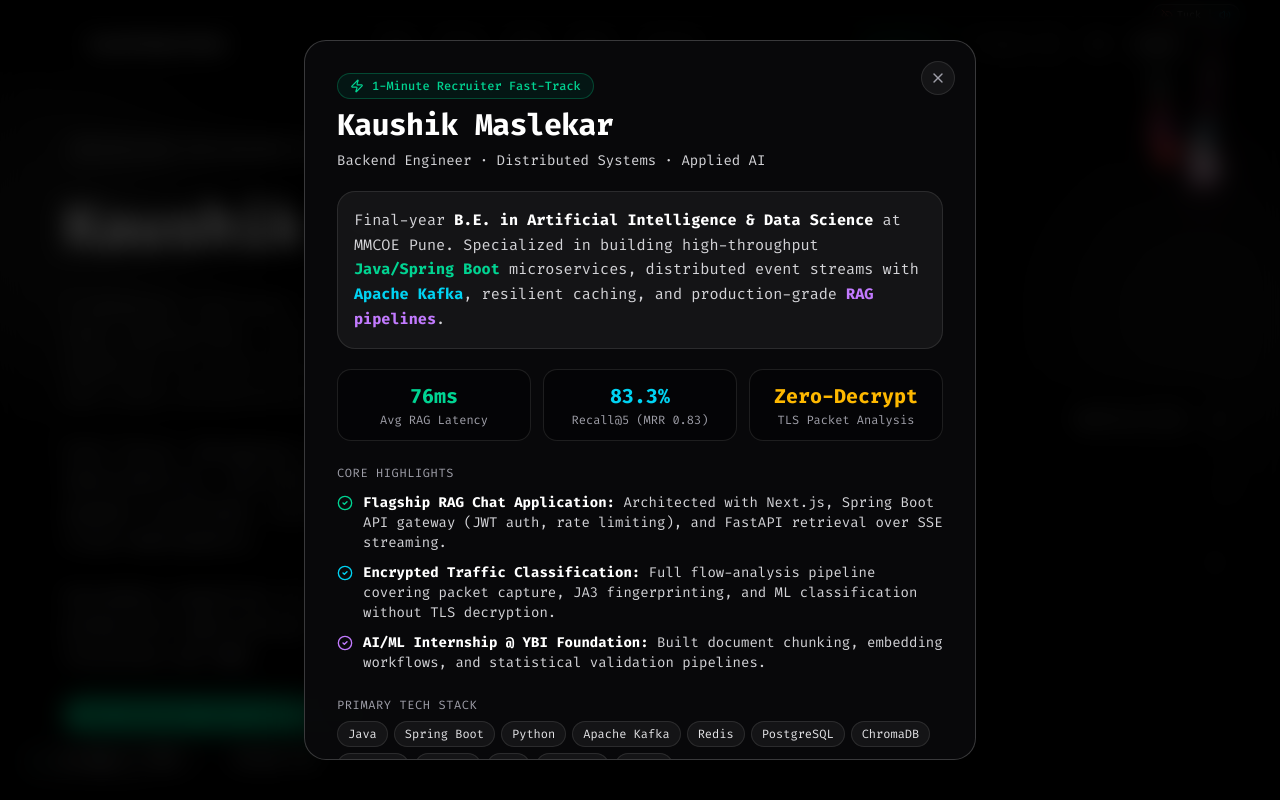
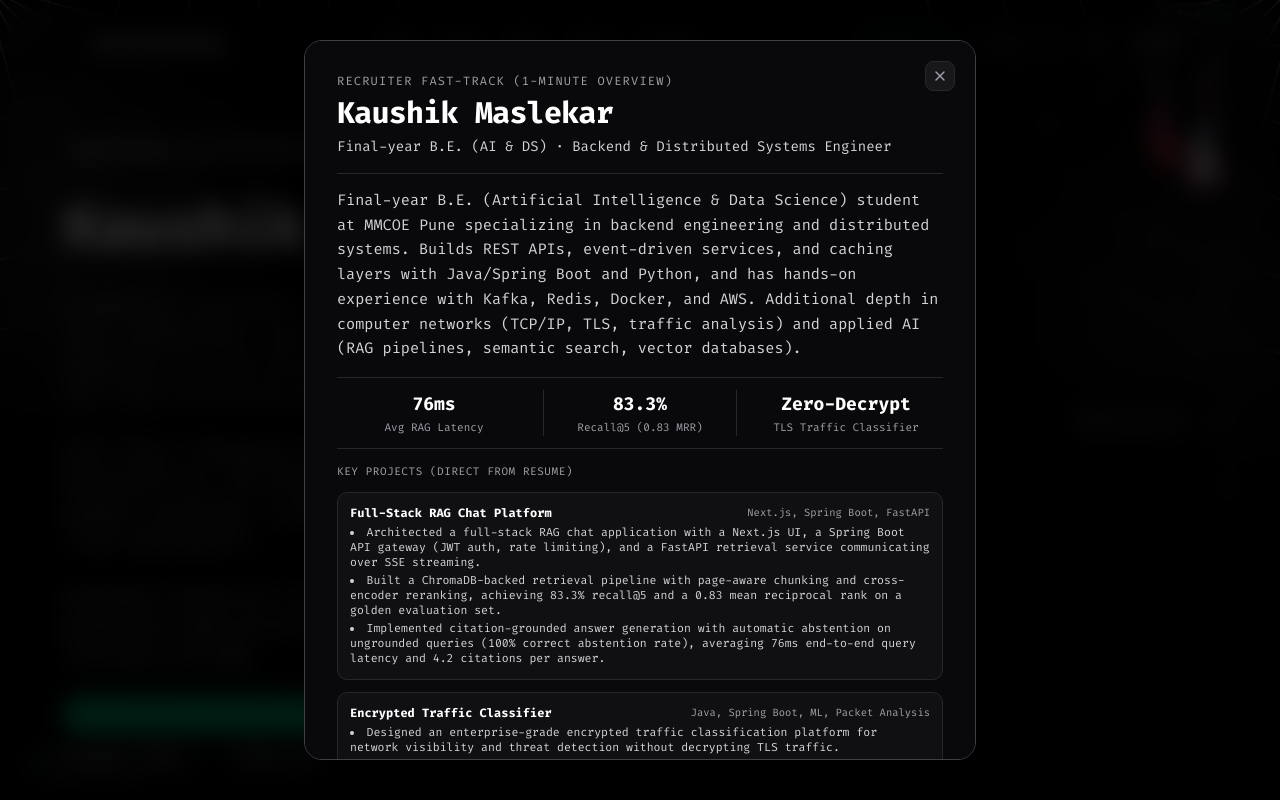
Before and after one commit to KaushikMaslekar/Personal-Portfolio, a Next.js app: page / in a window 1280 px wide. Both pictures are taken after a click on the button "Recruiter Fast-Track (1-Min)". Shown: the top 800 px of the page. Built offline with nearby package versions, Linux system fonts and the light colour scheme.

Commit message:
style: refine Recruiter Fast-Track font sizes, exact resume copy, and restore background webs

```diff
--- a/components/RecruiterModal.tsx
+++ b/components/RecruiterModal.tsx
@@ -3,20 +3,12 @@
 import { useEffect, useState } from "react";
 import { motion, AnimatePresence } from "framer-motion";
 import {
-  Zap,
   X,
-  FileText,
   Copy,
   Check,
   Download,
-  ExternalLink,
-  GraduationCap,
-  Briefcase,
-  Layers,
-  Sparkles,
   Phone,
   Mail,
-  ShieldCheck,
   CheckCircle2,
 } from "lucide-react";
 import Link from "next/link";
@@ -49,132 +41,159 @@ export function RecruiterModal() {
       <AnimatePresence>
         {isOpen && (
           <div
-            className="fixed inset-0 z-[100] flex items-center justify-center p-3 sm:p-6 bg-black/75 backdrop-blur-md overflow-y-auto"
+            className="fixed inset-0 z-[100] flex items-center justify-center p-3 sm:p-6 bg-black/80 backdrop-blur-md overflow-y-auto"
             onClick={() => setIsOpen(false)}
           >
             <motion.div
-              initial={{ scale: 0.92, opacity: 0, y: 16 }}
+              initial={{ scale: 0.94, opacity: 0, y: 12 }}
               animate={{ scale: 1, opacity: 1, y: 0 }}
-              exit={{ scale: 0.92, opacity: 0, y: 16 }}
-              transition={{ type: "spring", damping: 22, stiffness: 260 }}
+              exit={{ scale: 0.94, opacity: 0, y: 12 }}
+              transition={{ duration: 0.2, ease: "easeOut" }}
               onClick={(e) => e.stopPropagation()}
-              className="relative w-full max-w-2xl max-h-[90vh] overflow-y-auto rounded-3xl border border-white/20 bg-zinc-950/95 p-6 sm:p-8 text-zinc-100 shadow-[0_25px_60px_-15px_rgba(0,0,0,0.9)] backdrop-blur-2xl"
+              className="relative w-full max-w-2xl max-h-[90vh] overflow-y-auto rounded-2xl border border-zinc-700 bg-zinc-950 p-6 sm:p-8 text-white shadow-2xl"
             >
               {/* Close Button */}
               <button
                 onClick={() => setIsOpen(false)}
-                className="absolute top-5 right-5 rounded-full border border-white/10 bg-white/5 p-2 text-zinc-400 hover:bg-white/10 hover:text-white transition-colors cursor-pointer"
+                className="absolute top-5 right-5 rounded-md border border-zinc-800 bg-zinc-900 p-1.5 text-zinc-400 hover:bg-zinc-800 hover:text-white transition-colors cursor-pointer"
                 title="Close"
               >
                 <X className="size-4" />
               </button>
 
-              {/* Header Badge & Title */}
-              <div className="space-y-2">
-                <div className="inline-flex items-center gap-2 rounded-full border border-emerald-500/30 bg-emerald-950/40 px-3 py-1 text-xs font-mono font-medium text-emerald-400">
-                  <Zap className="size-3.5" />
-                  <span>1-Minute Recruiter Fast-Track</span>
-                </div>
-                <h2 className="text-2xl sm:text-3xl font-display font-bold text-white tracking-tight">
+              {/* Header */}
+              <div className="space-y-1.5 border-b border-zinc-800 pb-4">
+                <p className="font-mono text-xs uppercase tracking-widest text-zinc-400">
+                  Recruiter Fast-Track (1-Minute Overview)
+                </p>
+                <h2 className="text-2xl sm:text-3xl font-bold tracking-tight text-white">
                   Kaushik Maslekar
                 </h2>
                 <p className="text-sm text-zinc-300 font-mono">
-                  Backend Engineer · Distributed Systems · Applied AI
+                  Final-year B.E. (AI &amp; DS) · Backend &amp; Distributed Systems Engineer
                 </p>
               </div>
 
-              {/* Quick Summary Snapshot */}
-              <div className="mt-5 rounded-2xl border border-white/10 bg-white/5 p-4 text-xs sm:text-sm text-zinc-300 leading-relaxed space-y-2">
+              {/* Summary */}
+              <div className="mt-3.5 text-xs text-zinc-300 leading-relaxed">
                 <p>
-                  Final-year <strong className="text-white">B.E. in Artificial Intelligence &amp; Data Science</strong> at MMCOE Pune.
-                  Specialized in building high-throughput <strong className="text-emerald-400">Java/Spring Boot</strong> microservices,
-                  distributed event streams with <strong className="text-cyan-400">Apache Kafka</strong>, resilient caching, and production-grade
-                  <strong className="text-purple-400"> RAG pipelines</strong>.
+                  Final-year B.E. (Artificial Intelligence &amp; Data Science) student at MMCOE Pune specializing in backend engineering and distributed systems. Builds REST APIs, event-driven services, and caching layers with Java/Spring Boot and Python, and has hands-on experience with Kafka, Redis, Docker, and AWS. Additional depth in computer networks (TCP/IP, TLS, traffic analysis) and applied AI (RAG pipelines, semantic search, vector databases).
                 </p>
               </div>
 
               {/* Verified Metrics Grid */}
-              <div className="mt-5 grid grid-cols-3 gap-3">
-                <div className="rounded-xl border border-white/10 bg-black/40 p-3 text-center">
-                  <p className="text-base sm:text-xl font-bold font-mono text-emerald-400">76ms</p>
-                  <p className="text-[10px] sm:text-xs text-zinc-400 mt-0.5">Avg RAG Latency</p>
+              <div className="mt-4 grid grid-cols-3 gap-3 border-y border-zinc-800 py-3">
+                <div className="text-center">
+                  <p className="text-base sm:text-lg font-bold font-mono text-white">76ms</p>
+                  <p className="text-[10px] sm:text-[11px] text-zinc-400 mt-0.5">Avg RAG Latency</p>
                 </div>
-                <div className="rounded-xl border border-white/10 bg-black/40 p-3 text-center">
-                  <p className="text-base sm:text-xl font-bold font-mono text-cyan-400">83.3%</p>
-                  <p className="text-[10px] sm:text-xs text-zinc-400 mt-0.5">Recall@5 (MRR 0.83)</p>
+                <div className="text-center border-x border-zinc-800">
+                  <p className="text-base sm:text-lg font-bold font-mono text-white">83.3%</p>
+                  <p className="text-[10px] sm:text-[11px] text-zinc-400 mt-0.5">Recall@5 (0.83 MRR)</p>
                 </div>
-                <div className="rounded-xl border border-white/10 bg-black/40 p-3 text-center">
-                  <p className="text-base sm:text-xl font-bold font-mono text-amber-400">Zero-Decrypt</p>
-                  <p className="text-[10px] sm:text-xs text-zinc-400 mt-0.5">TLS Packet Analysis</p>
+                <div className="text-center">
+                  <p className="text-base sm:text-lg font-bold font-mono text-white">Zero-Decrypt</p>
+                  <p className="text-[10px] sm:text-[11px] text-zinc-400 mt-0.5">TLS Traffic Classifier</p>
                 </div>
               </div>
 
-              {/* Key Highlights Section */}
-              <div className="mt-6 space-y-3 text-xs sm:text-sm">
-                <h3 className="font-mono text-xs uppercase tracking-wider text-zinc-400">Core Highlights</h3>
+              {/* Key Projects Section */}
+              <div className="mt-4 space-y-3 text-xs">
+                <h3 className="font-mono text-[11px] uppercase tracking-wider text-zinc-400">
+                  Key Projects (Direct from Resume)
+                </h3>
 
-                <div className="space-y-2.5">
-                  <div className="flex items-start gap-2.5">
-                    <CheckCircle2 className="size-4 text-emerald-400 shrink-0 mt-0.5" />
-                    <div>
-                      <strong className="text-white">Flagship RAG Chat Application:</strong>
-                      <span className="text-zinc-300"> Architected with Next.js, Spring Boot API gateway (JWT auth, rate limiting), and FastAPI retrieval over SSE streaming.</span>
+                <div className="space-y-3">
+                  {/* Project 1 */}
+                  <div className="space-y-1 rounded-lg border border-zinc-800 bg-zinc-900/50 p-3">
+                    <div className="flex flex-wrap items-center justify-between gap-1">
+                      <h4 className="font-bold text-white text-xs">
+                        Full-Stack RAG Chat Platform
+                      </h4>
+                      <span className="font-mono text-[10.5px] text-zinc-400">
+                        Next.js, Spring Boot, FastAPI
+                      </span>
                     </div>
+                    <ul className="space-y-0.5 text-zinc-300 text-[11.5px] list-disc list-inside">
+                      <li>Architected a full-stack RAG chat application with a Next.js UI, a Spring Boot API gateway (JWT auth, rate limiting), and a FastAPI retrieval service communicating over SSE streaming.</li>
+                      <li>Built a ChromaDB-backed retrieval pipeline with page-aware chunking and cross-encoder reranking, achieving 83.3% recall@5 and a 0.83 mean reciprocal rank on a golden evaluation set.</li>
+                      <li>Implemented citation-grounded answer generation with automatic abstention on ungrounded queries (100% correct abstention rate), averaging 76ms end-to-end query latency and 4.2 citations per answer.</li>
+                    </ul>
                   </div>
 
-                  <div className="flex items-start gap-2.5">
-                    <CheckCircle2 className="size-4 text-cyan-400 shrink-0 mt-0.5" />
-                    <div>
-                      <strong className="text-white">Encrypted Traffic Classification:</strong>
-                      <span className="text-zinc-300"> Full flow-analysis pipeline covering packet capture, JA3 fingerprinting, and ML classification without TLS decryption.</span>
+                  {/* Project 2 */}
+                  <div className="space-y-1 rounded-lg border border-zinc-800 bg-zinc-900/50 p-3">
+                    <div className="flex flex-wrap items-center justify-between gap-1">
+                      <h4 className="font-bold text-white text-xs">
+                        Encrypted Traffic Classifier
+                      </h4>
+                      <span className="font-mono text-[10.5px] text-zinc-400">
+                        Java, Spring Boot, ML, Packet Analysis
+                      </span>
                     </div>
+                    <ul className="space-y-0.5 text-zinc-300 text-[11.5px] list-disc list-inside">
+                      <li>Designed an enterprise-grade encrypted traffic classification platform for network visibility and threat detection without decrypting TLS traffic.</li>
+                      <li>Built a full flow-analysis pipeline covering packet capture, flow reconstruction, and metadata/JA3 fingerprint extraction.</li>
+                      <li>Trained an ML-based traffic classifier and served it through a scalable Spring Boot backend.</li>
+                    </ul>
                   </div>
 
-                  <div className="flex items-start gap-2.5">
-                    <CheckCircle2 className="size-4 text-purple-400 shrink-0 mt-0.5" />
-                    <div>
-                      <strong className="text-white">AI/ML Internship @ YBI Foundation:</strong>
-                      <span className="text-zinc-300"> Built document chunking, embedding workflows, and statistical validation pipelines.</span>
+                  {/* Project 3 */}
+                  <div className="space-y-1 rounded-lg border border-zinc-800 bg-zinc-900/50 p-3">
+                    <div className="flex flex-wrap items-center justify-between gap-1">
+                      <h4 className="font-bold text-white text-xs">
+                        MachinoCare — AI-Powered Predictive Maintenance Platform
+                      </h4>
+                      <span className="font-mono text-[10.5px] text-zinc-400">
+                        FastAPI, IoT (ESP32), Streamlit, PostgreSQL
+                      </span>
                     </div>
+                    <ul className="space-y-0.5 text-zinc-300 text-[11.5px] list-disc list-inside">
+                      <li>Built an end-to-end predictive maintenance system for industrial machinery combining IoT sensors, ML anomaly detection, and real-time monitoring.</li>
+                      <li>Designed a FastAPI backend ingesting ESP32 vibration data over REST/WebSockets, paired with a Streamlit dashboard for live visualization and diagnostics.</li>
+                    </ul>
                   </div>
                 </div>
               </div>
 
-              {/* Core Skill Pills */}
-              <div className="mt-6 space-y-2">
-                <h3 className="font-mono text-xs uppercase tracking-wider text-zinc-400">Primary Tech Stack</h3>
-                <div className="flex flex-wrap gap-1.5">
-                  {[
-                    "Java",
-                    "Spring Boot",
-                    "Python",
-                    "Apache Kafka",
-                    "Redis",
-                    "PostgreSQL",
-                    "ChromaDB",
-                    "FastAPI",
-                    "Docker",
-                    "AWS",
-                    "Next.js",
-                    "JUnit",
-                  ].map((tech) => (
-                    <span
-                      key={tech}
-                      className="rounded-full border border-white/10 bg-white/5 px-2.5 py-1 text-xs text-zinc-200 font-mono"
-                    >
-                      {tech}
-                    </span>
-                  ))}
+              {/* Experience */}
+              <div className="mt-4 space-y-1.5 text-xs">
+                <h3 className="font-mono text-[11px] uppercase tracking-wider text-zinc-400">
+                  Experience
+                </h3>
+                <div className="rounded-lg border border-zinc-800 bg-zinc-900/50 p-3 space-y-1">
+                  <div className="flex flex-wrap items-center justify-between">
+                    <strong className="text-white text-xs">AI/ML Intern — YBI Foundation</strong>
+                    <span className="font-mono text-[10.5px] text-zinc-400">Feb 2026 – May 2026</span>
+                  </div>
+                  <ul className="space-y-0.5 text-zinc-300 text-[11.5px] list-disc list-inside pt-0.5">
+                    <li>Built a Retrieval-Augmented Generation (RAG) application in Python and LangChain to enable document-grounded question answering over large document sets.</li>
+                    <li>Implemented document chunking, embedding generation, and semantic retrieval to improve response accuracy and retrieval relevance.</li>
+                    <li>Ran exploratory data analysis, statistical validation, and data cleaning to prepare datasets for ML experimentation.</li>
+                  </ul>
                 </div>
               </div>
 
-              {/* Fast Action Buttons */}
-              <div className="mt-8 grid grid-cols-1 sm:grid-cols-2 gap-3 pt-4 border-t border-white/10">
+              {/* Technical Skills */}
+              <div className="mt-4 space-y-1.5">
+                <h3 className="font-mono text-[11px] uppercase tracking-wider text-zinc-400">
+                  Technical Skills
+                </h3>
+                <div className="text-[11px] leading-relaxed text-zinc-300 space-y-0.5 font-mono">
+                  <p><strong className="text-white font-sans">Backend &amp; Distributed:</strong> Java, Spring Boot, Microservices, REST APIs, Kafka, Redis, Event-Driven Architecture, Multithreading, Load Balancing</p>
+                  <p><strong className="text-white font-sans">AI/ML:</strong> Python, RAG, Semantic Retrieval, Embeddings, Pinecone, ChromaDB, Vector Search, Pandas, NumPy</p>
+                  <p><strong className="text-white font-sans">Databases &amp; Cloud:</strong> MySQL, MongoDB, PostgreSQL, AWS, Docker, Kubernetes, CI/CD</p>
+                  <p><strong className="text-white font-sans">Testing &amp; Monitoring:</strong> JUnit, Mockito, Prometheus, Grafana, Postman</p>
+                </div>
+              </div>
+
+              {/* Action Buttons */}
+              <div className="mt-6 grid grid-cols-1 sm:grid-cols-2 gap-3 pt-4 border-t border-zinc-800">
                 <Link
                   href="/Kaushik_Maslekar_Resume.pdf"
                   target="_blank"
                   rel="noopener noreferrer"
-                  className="flex items-center justify-center gap-2 rounded-xl bg-white px-4 py-2.5 text-xs sm:text-sm font-semibold text-black hover:bg-zinc-200 transition-colors shadow-lg"
+                  className="flex items-center justify-center gap-2 rounded-lg bg-white px-4 py-2.5 text-xs sm:text-sm font-semibold text-black hover:bg-zinc-200 transition-colors"
                 >
                   <Download className="size-4" />
                   <span>Download Resume PDF</span>
@@ -183,12 +202,12 @@ export function RecruiterModal() {
                 <div className="flex items-center gap-2">
                   <button
                     onClick={copyEmail}
-                    className="flex-1 flex items-center justify-center gap-1.5 rounded-xl border border-white/20 bg-white/5 px-3 py-2.5 text-xs font-mono text-white hover:bg-white/10 transition-colors cursor-pointer"
+                    className="flex-1 flex items-center justify-center gap-1.5 rounded-lg border border-zinc-700 bg-zinc-900 px-3 py-2.5 text-xs font-mono text-white hover:bg-zinc-800 transition-colors cursor-pointer"
                   >
                     {copiedEmail ? (
                       <>
-                        <Check className="size-3.5 text-emerald-400" />
-                        <span className="text-emerald-400">Email Copied!</span>
+                        <Check className="size-3.5 text-white" />
+                        <span>Copied!</span>
                       </>
                     ) : (
                       <>
@@ -200,12 +219,12 @@ export function RecruiterModal() {
 
                   <button
                     onClick={copyPhone}
-                    className="flex-1 flex items-center justify-center gap-1.5 rounded-xl border border-white/20 bg-white/5 px-3 py-2.5 text-xs font-mono text-white hover:bg-white/10 transition-colors cursor-pointer"
+                    className="flex-1 flex items-center justify-center gap-1.5 rounded-lg border border-zinc-700 bg-zinc-900 px-3 py-2.5 text-xs font-mono text-white hover:bg-zinc-800 transition-colors cursor-pointer"
                   >
                     {copiedPhone ? (
                       <>
-                        <Check className="size-3.5 text-emerald-400" />
-                        <span className="text-emerald-400">Phone Copied!</span>
+                        <Check className="size-3.5 text-white" />
+                        <span>Copied!</span>
                       </>
                     ) : (
                       <>
--- a/components/SpiderMan.tsx
+++ b/components/SpiderMan.tsx
@@ -168,6 +168,76 @@ export function SpiderMan() {
 
   return (
     <>
+      {/* ========================================================= */}
+      {/* 🕸️ PROMINENT ATMOSPHERIC BACKGROUND SPIDER-WEBS */}
+      {/* ========================================================= */}
+      <div className="pointer-events-none fixed inset-0 z-0 overflow-hidden select-none opacity-60 dark:opacity-50 transition-opacity duration-700">
+        {/* Top-Left Corner Geometric Spiderweb */}
+        <div className="absolute -top-4 -left-4 w-80 h-80 sm:w-[420px] sm:h-[420px]">
+          <svg viewBox="0 0 300 300" className="w-full h-full stroke-white/50 fill-none" strokeWidth="1.2">
+            <defs>
+              <linearGradient id="webGradTopLeft" x1="0%" y1="0%" x2="100%" y2="100%">
+                <stop offset="0%" stopColor="#ffffff" stopOpacity="0.9" />
+                <stop offset="50%" stopColor="#e2e8f0" stopOpacity="0.5" />
+                <stop offset="100%" stopColor="#94a3b8" stopOpacity="0.1" />
+              </linearGradient>
+            </defs>
+            {/* Radial Web Struts */}
+            <path d="M0 0 L300 0" stroke="url(#webGradTopLeft)" />
+            <path d="M0 0 L290 80" stroke="url(#webGradTopLeft)" />
+            <path d="M0 0 L260 150" stroke="url(#webGradTopLeft)" />
+            <path d="M0 0 L210 210" stroke="url(#webGradTopLeft)" />
+            <path d="M0 0 L150 260" stroke="url(#webGradTopLeft)" />
+            <path d="M0 0 L80 290" stroke="url(#webGradTopLeft)" />
+            <path d="M0 0 L0 300" stroke="url(#webGradTopLeft)" />
+
+            {/* Concentric Web Spirals */}
+            <path d="M50 0 Q45 20 40 40 Q20 45 0 50" stroke="url(#webGradTopLeft)" strokeWidth="1.4" />
+            <path d="M100 0 Q90 40 75 75 Q40 90 0 100" stroke="url(#webGradTopLeft)" strokeWidth="1.4" />
+            <path d="M150 0 Q135 60 110 110 Q60 135 0 150" stroke="url(#webGradTopLeft)" strokeWidth="1.3" />
+            <path d="M200 0 Q180 80 145 145 Q80 180 0 200" stroke="url(#webGradTopLeft)" strokeWidth="1.2" />
+            <path d="M250 0 Q225 100 180 180 Q100 225 0 250" stroke="url(#webGradTopLeft)" strokeWidth="1.1" />
+            <path d="M300 0 Q270 120 215 215 Q120 270 0 300" stroke="url(#webGradTopLeft)" strokeWidth="1.0" strokeDasharray="3 3" />
+          </svg>
+        </div>
+
+        {/* Top-Right Corner Spidey Web Canopy (Framing Spidey & Gwen) */}
+        <div className="absolute -top-6 -right-6 w-88 h-88 sm:w-[460px] sm:h-[460px]">
+          <svg viewBox="0 0 300 300" className="w-full h-full stroke-white/50 fill-none" strokeWidth="1.2">
+            <defs>
+              <linearGradient id="webGradTopRight" x1="100%" y1="0%" x2="0%" y2="100%">
+                <stop offset="0%" stopColor="#ffffff" stopOpacity="0.9" />
+                <stop offset="50%" stopColor="#e2e8f0" stopOpacity="0.5" />
+                <stop offset="100%" stopColor="#94a3b8" stopOpacity="0.1" />
+              </linearGradient>
+            </defs>
+            {/* Radial Struts */}
+            <path d="M300 0 L0 0" stroke="url(#webGradTopRight)" />
+            <path d="M300 0 L10 80" stroke="url(#webGradTopRight)" />
+            <path d="M300 0 L40 150" stroke="url(#webGradTopRight)" />
+            <path d="M300 0 L90 210" stroke="url(#webGradTopRight)" />
+            <path d="M300 0 L150 260" stroke="url(#webGradTopRight)" />
+            <path d="M300 0 L220 290" stroke="url(#webGradTopRight)" />
+            <path d="M300 0 L300 300" stroke="url(#webGradTopRight)" />
+
+            {/* Spiral Connectors */}
+            <path d="M250 0 Q255 20 260 40 Q280 45 300 50" stroke="url(#webGradTopRight)" strokeWidth="1.4" />
+            <path d="M200 0 Q210 40 225 75 Q260 90 300 100" stroke="url(#webGradTopRight)" strokeWidth="1.4" />
+            <path d="M150 0 Q165 60 190 110 Q240 135 300 150" stroke="url(#webGradTopRight)" strokeWidth="1.3" />
+            <path d="M100 0 Q120 80 155 145 Q220 180 300 200" stroke="url(#webGradTopRight)" strokeWidth="1.2" />
+            <path d="M50 0 Q75 100 120 180 Q200 225 300 250" stroke="url(#webGradTopRight)" strokeWidth="1.1" />
+          </svg>
+        </div>
+
+        {/* Ambient Silk Strands */}
+        <div className="absolute top-1/3 left-8 w-64 h-32 opacity-40">
+          <svg viewBox="0 0 200 100" className="w-full h-full stroke-white/40 fill-none" strokeWidth="0.9">
+            <path d="M0 20 Q100 80 200 10" />
+            <path d="M20 0 Q110 60 190 90" strokeDasharray="3 3" />
+          </svg>
+        </div>
+      </div>
+
       {/* Background Web Splats & Popups */}
       <div className="pointer-events-none fixed inset-0 z-40 overflow-hidden">
         <AnimatePresence>
```
